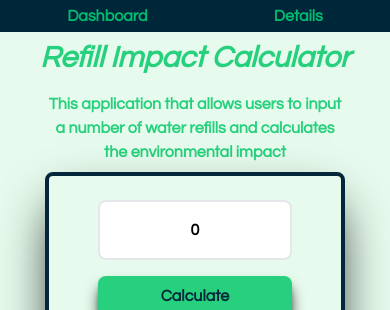
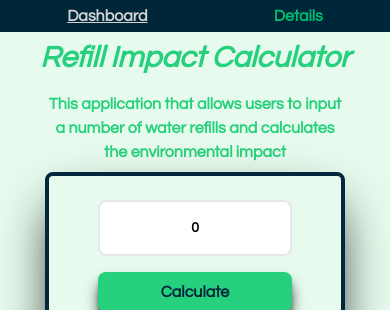
Before and after one commit to facundh23/AguaKm0Two, a Vue app: page / in a window 390 px wide. Shown: the top 310 px of the page. Built offline with nearby package versions, Linux system fonts and the light colour scheme; no server answers; what tailwindcss-animated, vue-sweetalert2 would draw is missing.

Commit message:
Navbar Styles finished

```diff
--- a/src/App.vue
+++ b/src/App.vue
@@ -3,8 +3,8 @@
 
 <template>
         <nav class="navbar text-[#00BC70]  md:text-2xl p-2 w-full flex justify-around mx-auto ">
-            <router-link class="font-bold hover:cursor-pointer hover:text-gray-400 transition-all duration-700" to="/">Dashboard</router-link>
-            <router-link class="font-bold hover:cursor-pointer hover:text-gray-400 transition-all duration-700"  to="/details">Details</router-link>
+            <router-link class="font-bold hover:cursor-pointer hover:text-gray-400 transition-all duration-700"  to="/" active-class="active-link">Dashboard</router-link>
+            <router-link class="font-bold hover:cursor-pointer hover:text-gray-400 transition-all duration-700"  to="/details" active-class="active-link">Details</router-link>
         </nav>
         <router-view />
 </template>
--- a/src/components/ui/FormValue/FormValue.vue
+++ b/src/components/ui/FormValue/FormValue.vue
@@ -1,6 +1,6 @@
 <template>
   <div class="w-[80%] flex items-center justify-center gap-4 p-6 flex-col border-4 border-[#04263A] rounded-lg shadow-2xl shadow-black">
-    <input class="w-[80%] p-4 text-md md:text-base rounded-lg md:w-[80%] text-center font-bold border-2" v-model="numberOfRefills" placeholder="Number of refills"/>
+    <input class="w-[80%] p-4 text-sm md:text-base rounded-lg md:w-[80%] text-center font-bold border-2" v-model="numberOfRefills" />
     <div class="flex items-center justify-center w-full  gap-2 md:flex-row">
       <button class=" bg-[#26D07C] p-2 rounded-lg font-bold w-[80%] md:w-[80%] text-[#04263A] shadow-lg shadow-black" @click="calculateSavings"> Calculate</button>
     </div>
@@ -204,12 +204,13 @@
               })
 
             })
-            this.resetValues()
+
             .catch(err => {
               // Manejar el error
               this.handleError('Error copying link: ', err)
             });
           document.body.removeChild(input);
+          this.resetValues()
         } else {
           this.handleError('Error, complete the fields.')
         }
--- a/src/style.css
+++ b/src/style.css
@@ -13,4 +13,10 @@ body {
 .navbar {
     background-color: #00263A;
     padding: 4px;
+
 }
+
+.active-link {
+    text-decoration: underline;
+    color:lightgray;
+}
```
